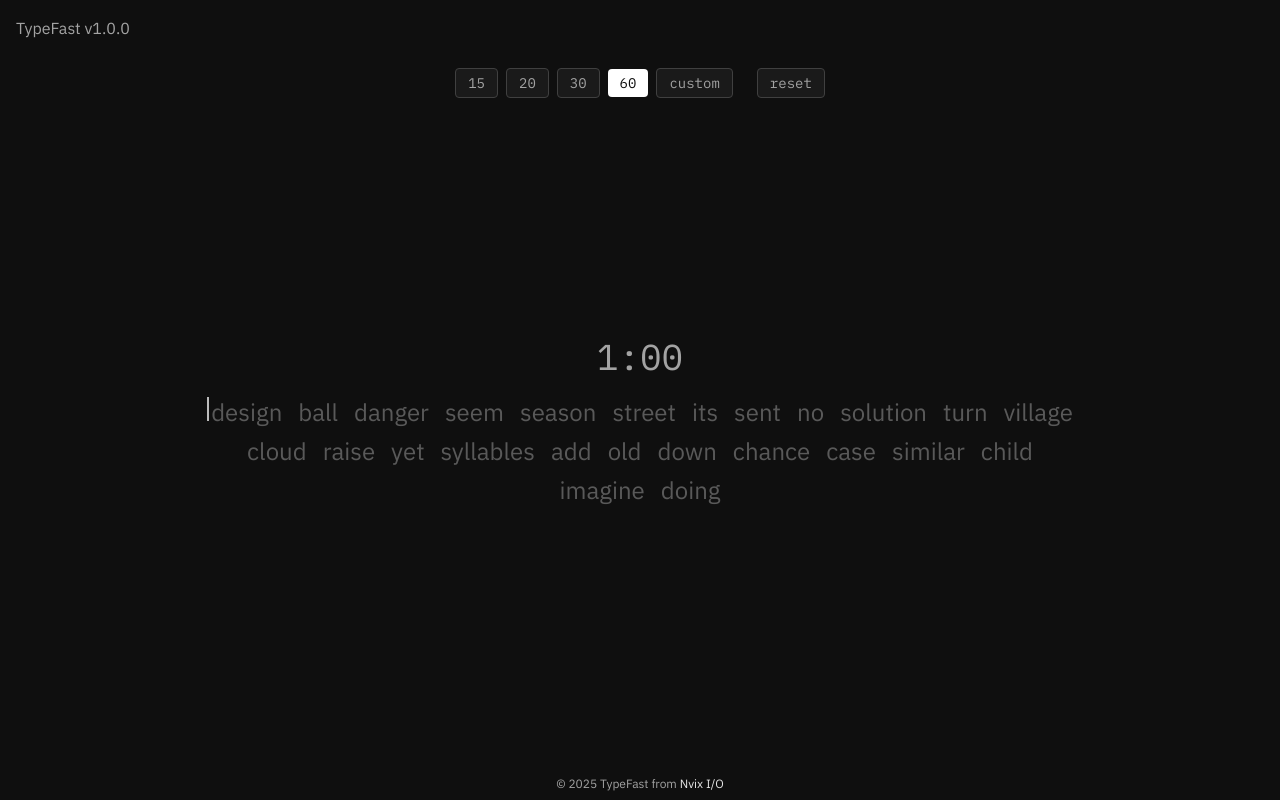
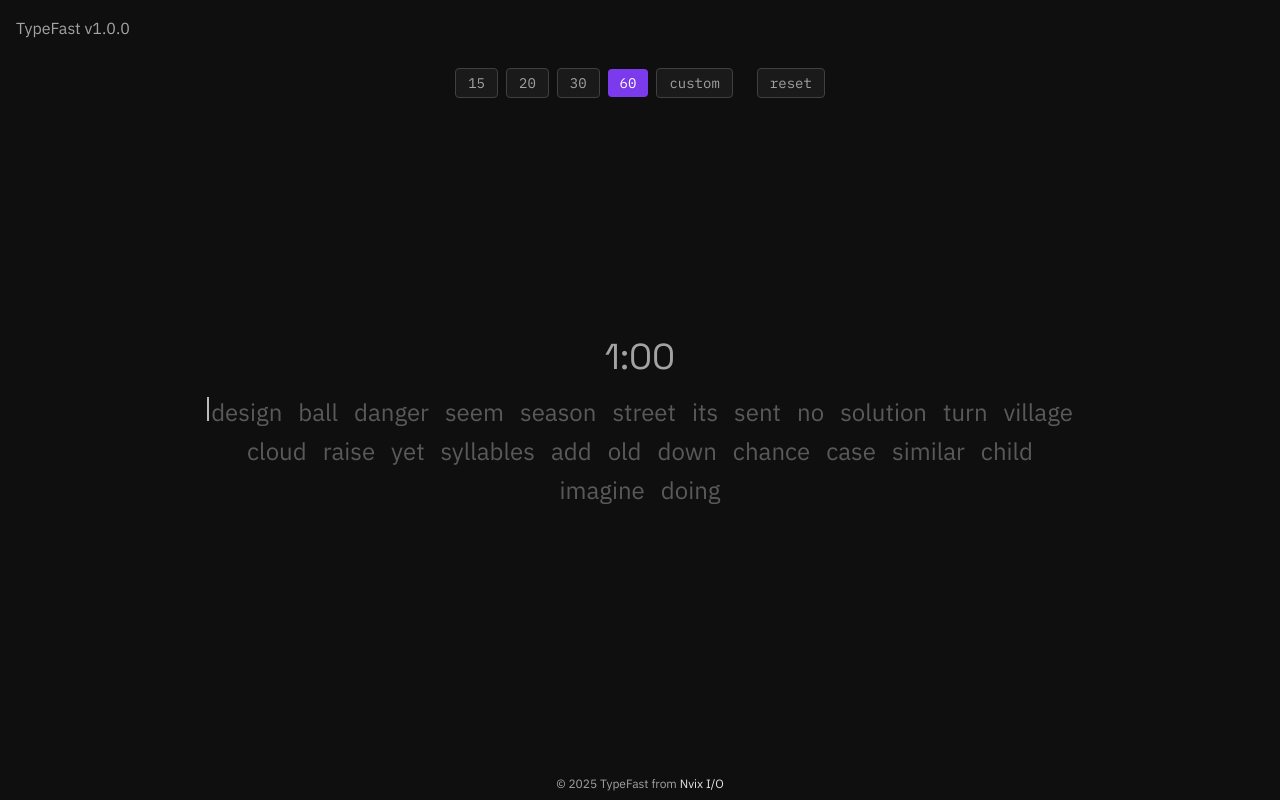
Before and after one commit to aibekz/typefast, a Next.js app: page / in a window 1280 px wide. Built offline with nearby package versions, Linux system fonts and the light colour scheme.

Commit message:
Add purple button color and Space Grotesk font support; update UI components for consistency

```diff
--- a/app/components/TypingTest.tsx
+++ b/app/components/TypingTest.tsx
@@ -60,7 +60,7 @@ function TypingTest() {
       ) : isLoading ? (
         <div className="flex-1 flex items-center justify-center">
           <div className="text-center">
-            <div className="animate-spin rounded-full h-8 w-8 border-b-2 border-[var(--fg-accent)] mx-auto mb-4"></div>
+            <div className="animate-spin rounded-full h-8 w-8 border-b-2 border-[var(--purple-button)] mx-auto mb-4"></div>
             <p className="text-[var(--fg-muted)]">Loading words...</p>
           </div>
         </div>
--- a/app/components/ui/Results.tsx
+++ b/app/components/ui/Results.tsx
@@ -110,7 +110,7 @@ function Results({ stats, timeElapsed, formatTime, onRestart }: ResultsProps) {
             <button
               type="button"
               onClick={onRestart}
-              className="px-6 sm:px-8 py-3 sm:py-4 bg-[var(--fg-accent)] text-[var(--bg-dark)] font-bold text-lg sm:text-xl hover:opacity-80 transition-opacity rounded-lg"
+              className="px-6 sm:px-8 py-3 sm:py-4 bg-[var(--purple-button)] text-white font-bold text-lg sm:text-xl hover:opacity-80 transition-opacity rounded-lg"
             >
               Restart Test
             </button>
--- a/app/components/ui/Toolbar.tsx
+++ b/app/components/ui/Toolbar.tsx
@@ -62,7 +62,7 @@ function Toolbar({
               onClick={() => handlePresetTime(seconds)}
               className={`px-3 py-1 text-sm font-mono transition-all duration-200 rounded ${
                 duration === seconds
-                  ? "bg-[var(--fg-accent)] text-[var(--bg-dark)]"
+                  ? "bg-[var(--purple-button)] text-white"
                   : "bg-[var(--bg-card)] border border-[var(--border)] text-[var(--fg-muted)] hover:bg-[var(--border-light)] hover:text-[var(--fg-light)]"
               }`}
             >
@@ -129,7 +129,7 @@ function Toolbar({
                   parseInt(customTime, 10) < 5 ||
                   parseInt(customTime, 10) > 300
                 }
-                className="px-4 py-2 bg-[var(--fg-accent)] text-[var(--bg-dark)] rounded font-mono hover:opacity-90 transition-opacity disabled:opacity-50 disabled:cursor-not-allowed"
+                className="px-4 py-2 bg-[var(--purple-button)] text-white rounded font-mono hover:opacity-90 transition-opacity disabled:opacity-50 disabled:cursor-not-allowed"
               >
                 Set Time
               </button>
--- a/app/components/ui/TypingArea.tsx
+++ b/app/components/ui/TypingArea.tsx
@@ -109,7 +109,7 @@ function TypingArea({
   return (
     <main className="flex flex-col items-center justify-center px-3 sm:px-4">
       {/* Timer Counter - Always visible */}
-      <div className={`mb-4 text-4xl font-mono transition-colors duration-200 ${
+      <div className={`mb-4 text-4xl font-space-grotesk transition-colors duration-200 ${
         isTestActive ? "text-[var(--fg-accent)]" : "text-[var(--fg-muted)]"
       }`}>
         {formatTime(timeRemaining)}
--- a/app/globals.css
+++ b/app/globals.css
@@ -9,6 +9,7 @@
   --border: #404040;
   --border-light: #525252;
   --matrix-green: #39ff14;
+  --purple-button: #7c3aed;
 }
 
 @theme inline {
@@ -20,8 +21,10 @@
   --color-border: var(--border);
   --color-border-light: var(--border-light);
   --color-matrix-green: var(--matrix-green);
+  --color-purple-button: var(--purple-button);
   --font-sans: var(--font-ibm-plex-sans);
   --font-mono: var(--font-ibm-plex-mono);
+  --font-space-grotesk: var(--font-space-grotesk);
 }
 
 body {
@@ -43,3 +46,8 @@ body {
 .word-transition {
   transition: all 0.1s ease-out;
 }
+
+/* SpaceGrotesk font for time display */
+.font-space-grotesk {
+  font-family: var(--font-space-grotesk), system-ui, -apple-system, sans-serif;
+}
--- a/app/layout.tsx
+++ b/app/layout.tsx
@@ -1,6 +1,6 @@
 import { Analytics } from "@vercel/analytics/next";
 import type { Metadata } from "next";
-import { IBM_Plex_Mono, IBM_Plex_Sans } from "next/font/google";
+import { IBM_Plex_Mono, IBM_Plex_Sans, Space_Grotesk } from "next/font/google";
 import "./globals.css";
 
 const ibmPlexSans = IBM_Plex_Sans({
@@ -14,6 +14,13 @@ const ibmPlexMono = IBM_Plex_Mono({
   variable: "--font-ibm-plex-mono",
   subsets: ["latin"],
   weight: ["400", "500"],
+  display: "swap",
+});
+
+const spaceGrotesk = Space_Grotesk({
+  variable: "--font-space-grotesk",
+  subsets: ["latin"],
+  weight: ["400", "500", "600", "700"],
   display: "swap",
 });
 
@@ -132,7 +139,7 @@ export default function RootLayout({
         />
       </head>
       <body
-        className={`${ibmPlexSans.variable} ${ibmPlexMono.variable} antialiased`}
+        className={`${ibmPlexSans.variable} ${ibmPlexMono.variable} ${spaceGrotesk.variable} antialiased`}
       >
         {children}
         {process.env.NODE_ENV === "production" && <Analytics />}
```
Also changed, not shown: public/manifest.json.
